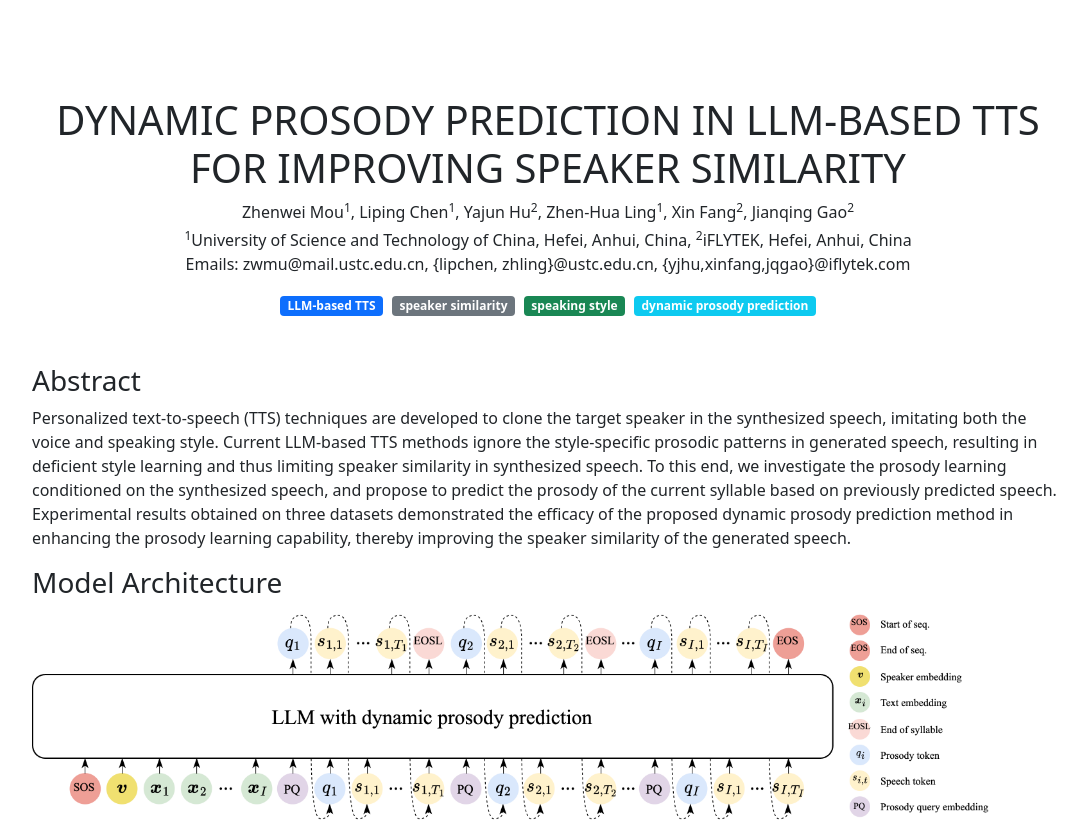
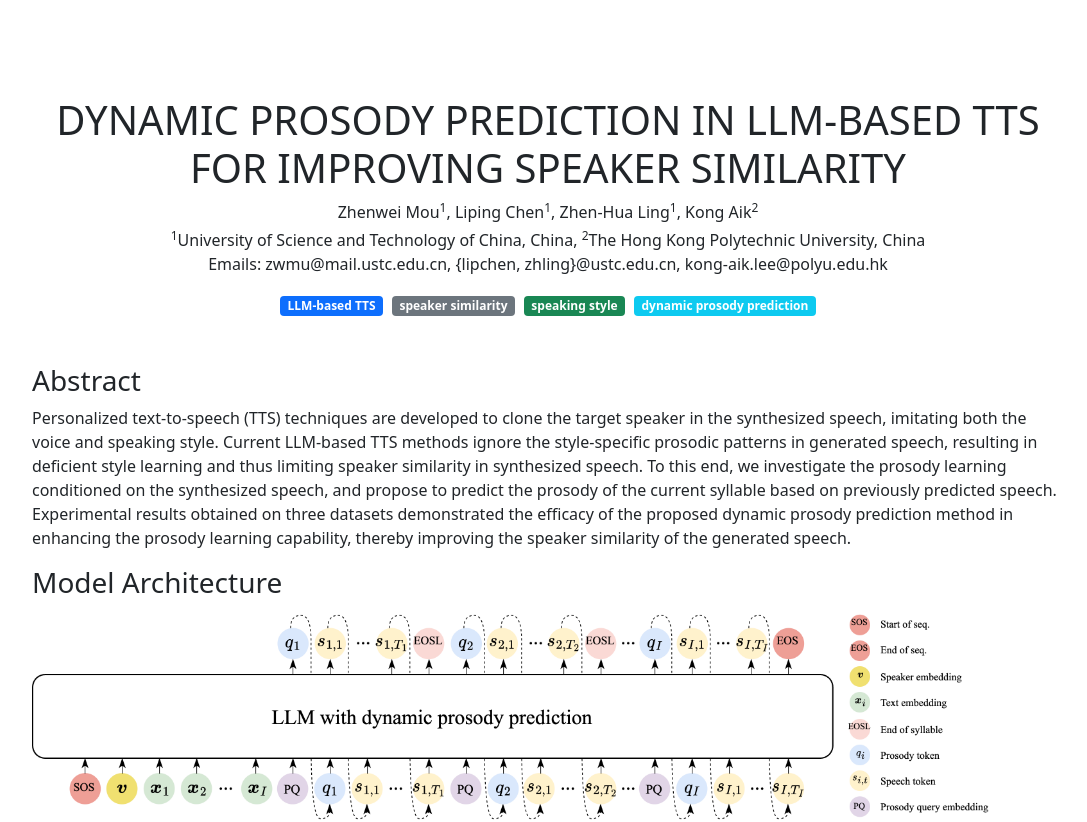
Before and after one commit to muzw/dynapros, a plain HTML site: page index.html in a window 1280 px wide. Shown: the top 822 px of the page, without its empty margins (92-1179 px from the left). Drawn offline with nearby package versions, Linux system fonts and the light colour scheme; some icons are missing; a web font is replaced by a local one.

Commit message:
匿名化

```diff
--- a/index.html
+++ b/index.html
@@ -57,12 +57,12 @@
                 <h1 class="header-title">DYNAMIC PROSODY PREDICTION IN LLM-BASED TTS FOR IMPROVING
 					SPEAKER SIMILARITY</h1>
 					<div class="authors">
-                    <p class="mb-1">Zhenwei Mou<sup>1</sup>, Liping Chen<sup>1</sup>, Yajun Hu<sup>2</sup>, Zhen-Hua Ling<sup>1</sup>, Xin Fang<sup>2</sup>, Jianqing Gao<sup>2</sup> </p>
+						<p class="mb-1">Zhenwei Mou<sup>1</sup>, Liping Chen<sup>1</sup>, Zhen-Hua Ling<sup>1</sup>, Kong Aik<sup>2</sup></p>
 						<p class="author-affiliation mb-0">
-                        <sup>1</sup>University of Science and Technology of China, Hefei, Anhui, China, <sup>2</sup>iFLYTEK, Hefei, Anhui, China
+							<sup>1</sup>University of Science and Technology of China, China, <sup>2</sup>The Hong Kong Polytechnic University, China
 						</p>
 						<p class="author-affiliation mb-0">
-                        Emails: zwmu@mail.ustc.edu.cn, {lipchen, zhling}@ustc.edu.cn, {yjhu,xinfang,jqgao}@iflytek.com
+							Emails: zwmu@mail.ustc.edu.cn, {lipchen, zhling}@ustc.edu.cn, kong-aik.lee@polyu.edu.hk
 						</p>
 					</div>
                 <div class="mt-3">
```
Lines whose indentation alone changed are shown as unchanged.
